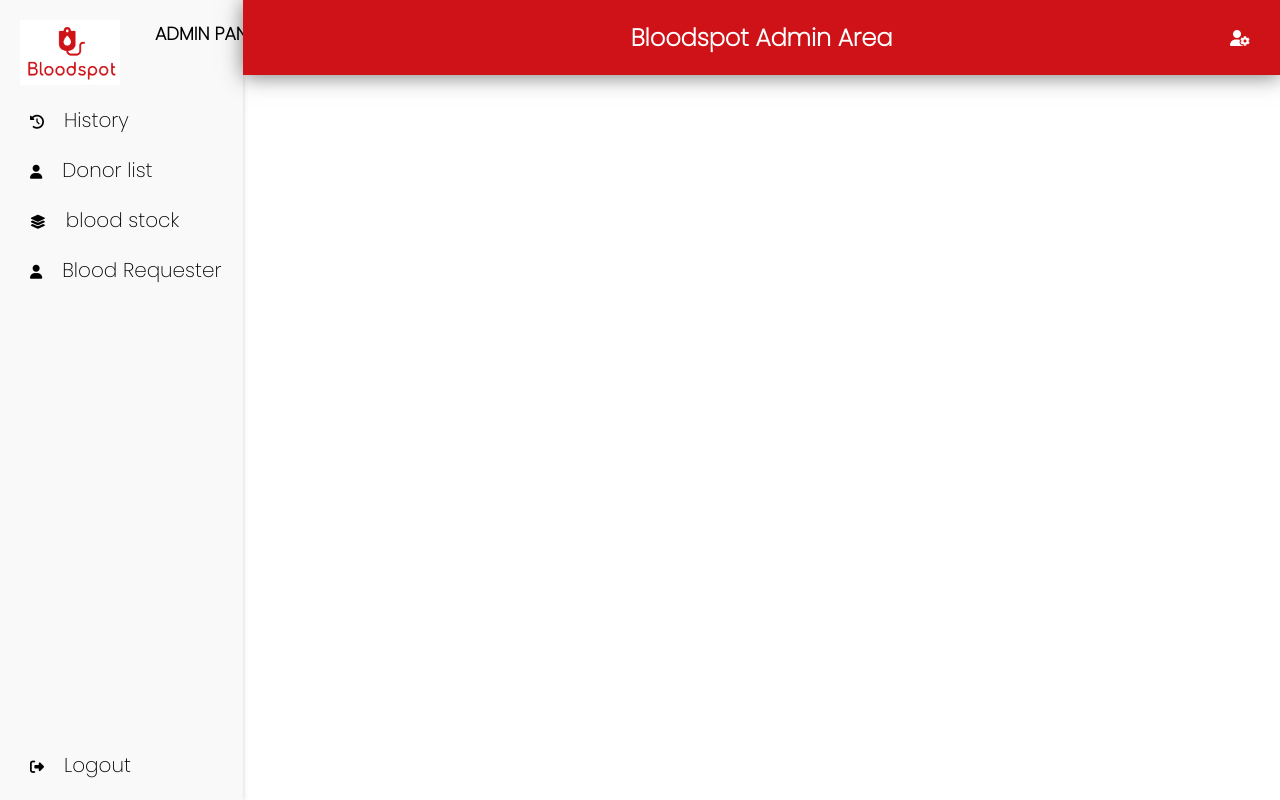
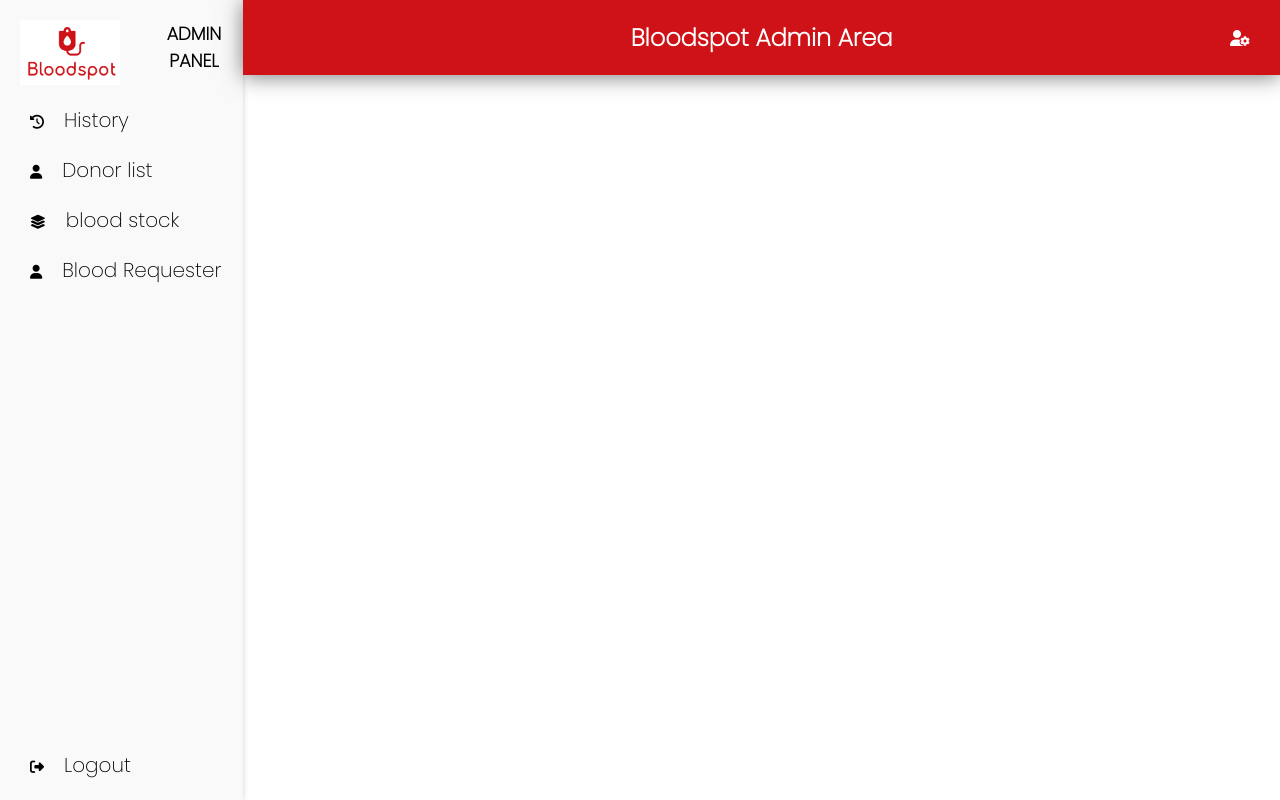
Before and after one commit to Dinanath99/Bloodspot, a PHP site: page /admin/admin.php in a window 1280 px wide. Run offline with PHP 8.4, Linux system fonts and the light colour scheme; the visitor is signed in with stand-in values (Sample User, id 1).

Commit message:
adminsidebar css

```diff
--- a/css/adminsidebar.css
+++ b/css/adminsidebar.css
@@ -41,7 +41,7 @@ nav {
     left: 0;
     background-color: #f9f9f9;
     width: auto;
-    overflow: hidden;
+    overflow: auto;
     box-shadow: 0px 0px 5px rgba(0, 0, 0, 0.2);
     min-height: 100vh;
 }
@@ -50,6 +50,7 @@ nav {
     text-align: center;
     display: flex;
     margin: 10px 0 0 10px;
+    width: auto;
 }
 
 .logo img {
```
